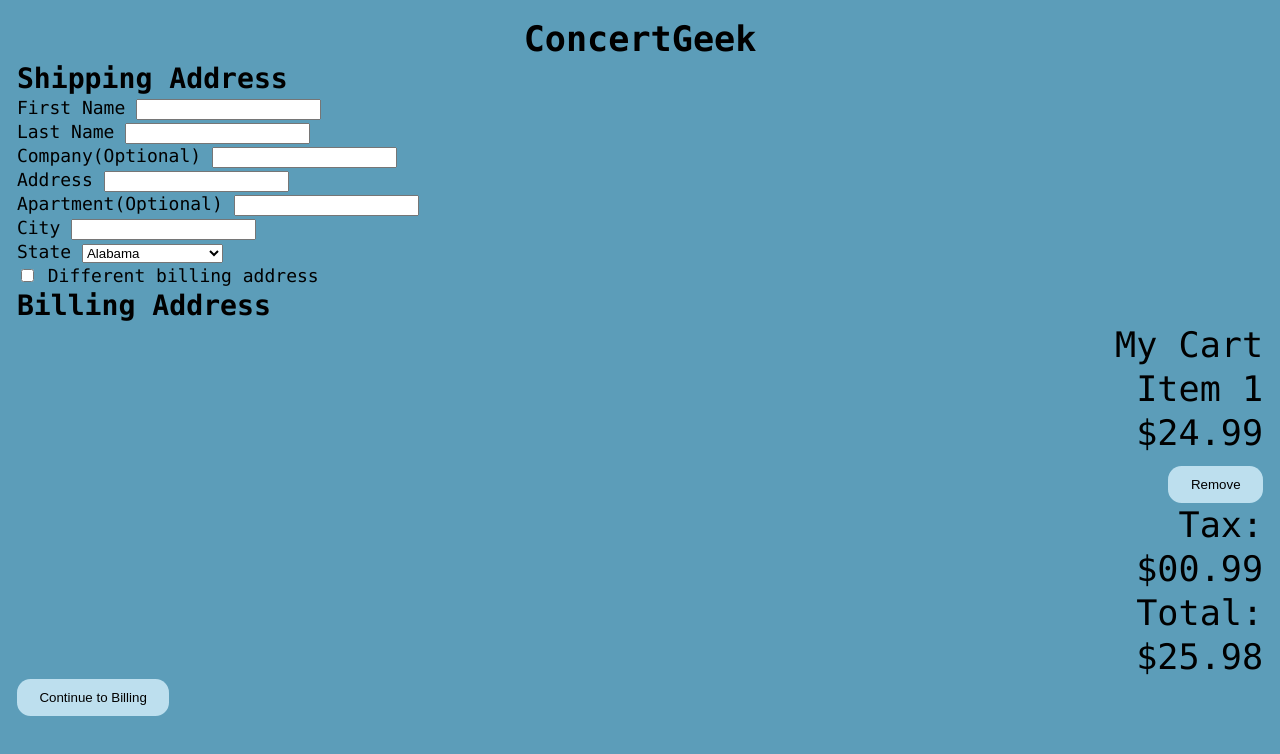
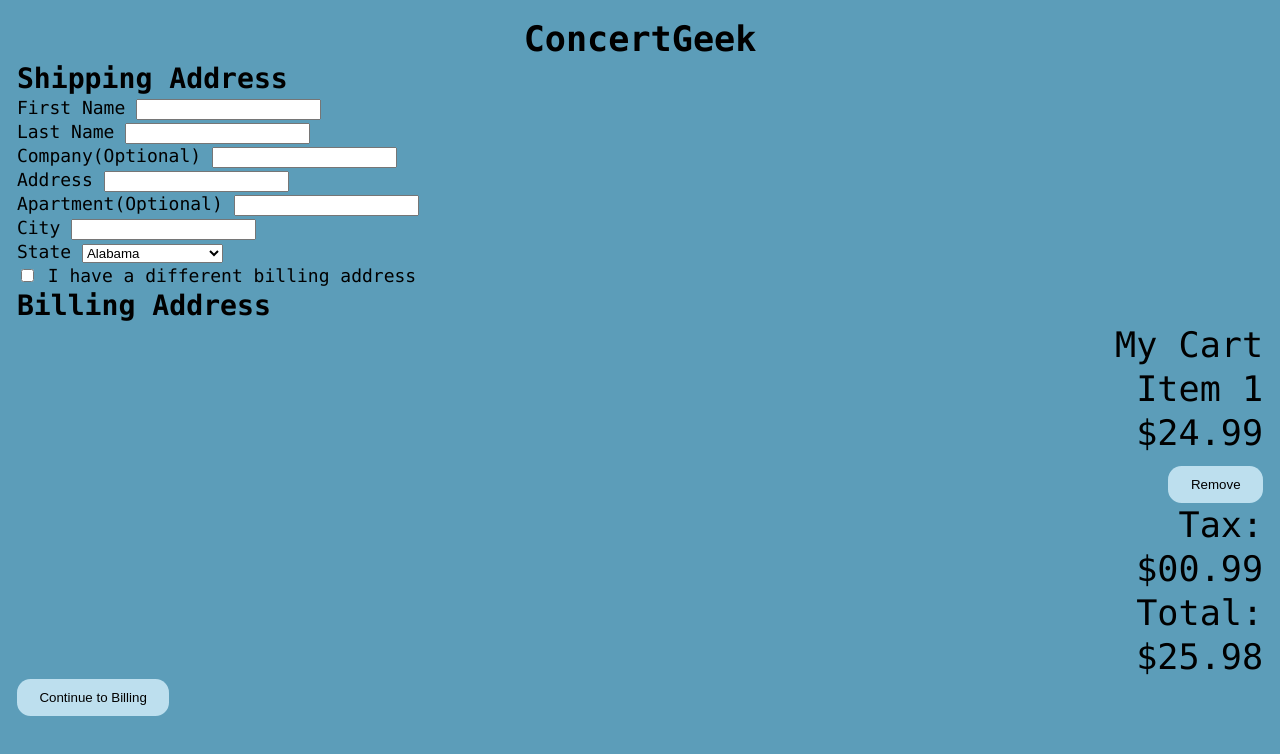
Before and after one commit to hci-Magnezing/Project2, a website: page shipping/index.html in a window 1280 px wide. Drawn offline with Linux system fonts and the light colour scheme.

Commit message:
Update label to be easier to understand

```diff
--- a/shipping/index.html
+++ b/shipping/index.html
@@ -99,7 +99,7 @@
           </li>
           <li>
             <input type="checkbox" name="same-info" id="same-info" />
-            <label for="same-info">Different billing address</label>
+            <label for="same-info">I have a different billing address</label>
           </li>
         </ul>
       </fieldset>
```
